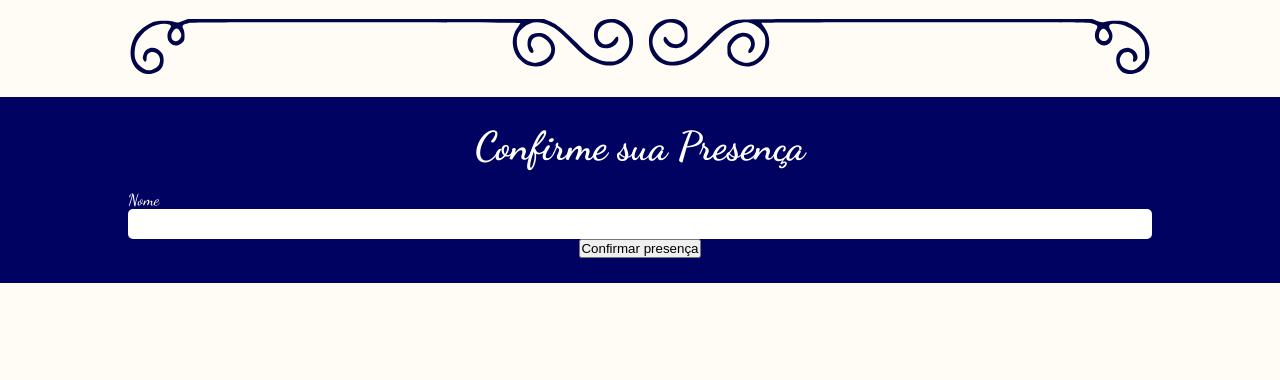
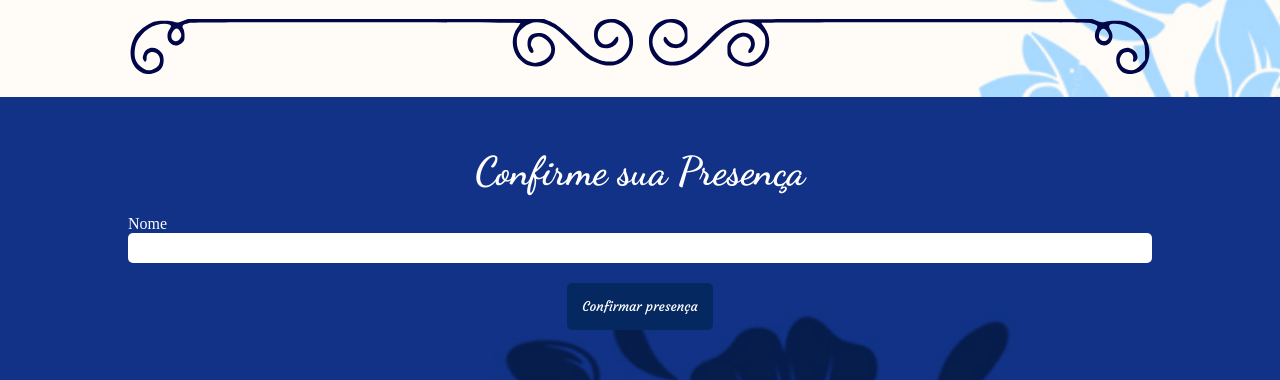
Before and after one commit to lucasvictorm/camila, a plain HTML site: page index.html in a window 1280 px wide. Shown: the part 698-1078 px from the top of the page. Before the commit the page ends 981 px from the top, so only its background shows below. Drawn offline with Linux system fonts and the light colour scheme.

Commit message:
adição de backgrounds

```diff
--- a/style.css
+++ b/style.css
@@ -1,5 +1,5 @@
 
-@import url('https://fonts.googleapis.com/css2?family=Dancing+Script:wght@400..700&family=Roboto:ital,wght@0,100;0,300;0,400;0,500;0,700;0,900;1,100;1,300;1,400;1,500;1,700;1,900&family=Satisfy&display=swap');
+@import url('https://fonts.googleapis.com/css2?family=Courgette&family=Dancing+Script:wght@400..700&family=Roboto:ital,wght@0,100;0,300;0,400;0,500;0,700;0,900;1,100;1,300;1,400;1,500;1,700;1,900&family=Satisfy&display=swap');
 /*font-family: "Satisfy", system-ui;
 font-family: "Dancing Script", system-ui;
 font-family: "Roboto", sans-serif;*/
@@ -169,6 +169,8 @@ main{
 #bloco1{
     display: flex;
     flex-direction: column;
+    background-image: url('imagens/bloco1.jpg');
+    background-size: cover;
 }
 #separador{
 
@@ -183,11 +185,15 @@ main{
 }
 
 #bloco2{
-    padding: 25px 0px;
+    background-image: url('imagens/bloco2.jpeg');
+    background-size: cover;
+    background-repeat: no-repeat;
+
+    padding: 50px 0px;
     display: flex;
     flex-direction: column;
     align-items: center;
-    background-color: #000262;
+
     color: white;
     gap: 20px;
 }
@@ -212,7 +218,7 @@ main{
 
     text-align: start;
     width: 100%;
-    font-family: "Dancing Script", system-ui;
+    font-family: 'Times New Roman', Times, serif;
 }
 
 #bloco2 form input{
@@ -221,6 +227,16 @@ main{
     border: none;
     border-radius: 5px;
     padding: 0px 10px;
+    font-size: 20px;
     font-family: 'Times New Roman', Times, serif;
-    font-size: 20px;
 }
+
+#bloco2 form button{
+    font-family: "Courgette", cursive;
+    margin-top: 20px;
+    background-color: #062860;
+    padding: 15px;
+    border-radius: 5px;
+    color: white;
+    border: none;
+}
```
Also changed, not shown: imagens/bloco1.jpg (added), imagens/bloco2.jpeg (added).
